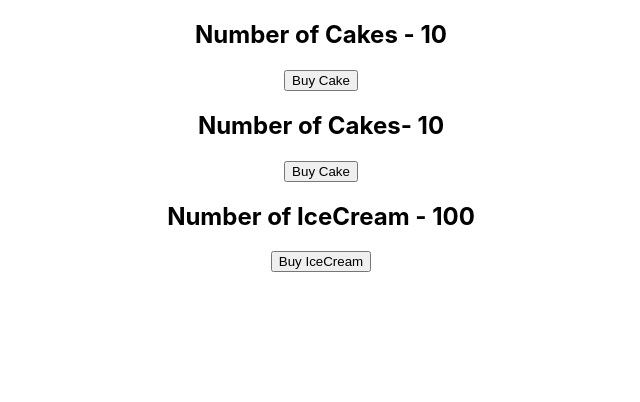
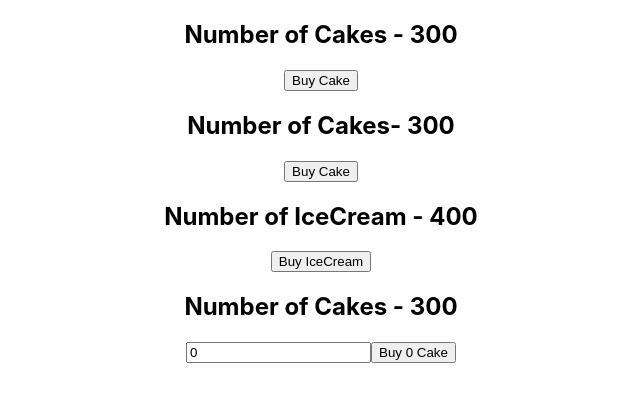
Before and after one commit to rabobahago/react-redux-app, a React (Create React App) app: page / in a window 1280 px wide. Shown: the top 402 px of the page, without its empty margins (319-959 px from the left). Built offline with nearby package versions, Linux system fonts and the light colour scheme.

Commit message:
action payload added

```diff
--- a/src/App.js
+++ b/src/App.js
@@ -5,6 +5,7 @@
 import CakeContainer from './components/CakeContainer';
 import CakeHookContainer from './components/CakeHookContainer';
 import IceCreamContainer from './components/IceCreamContainer';
+import NewCakeContainer from './components/NewCakeContainer';
 
 function App() {
   return (
@@ -13,6 +14,7 @@
         <CakeContainer/>
         <CakeHookContainer/>
         <IceCreamContainer/>
+        <NewCakeContainer/>
       </div>
     </Provider>
   );
--- /dev/null
+++ b/src/components/NewCakeContainer.js
@@ -0,0 +1,28 @@
+import React, { useState } from 'react';
+import {connect} from 'react-redux';
+import { buyCake } from '../redux/index';
+
+const NewCakeContainer =props=>{
+    const [number, setNumber] = useState(0);
+    return(
+        <div>
+            <h2>Number of Cakes - {props.numOfCakes}</h2>
+            <input type='text' value={number} onChange={e=>setNumber(e.target.value)}/>
+            <button onClick={()=>props.buyCake(number)}>Buy {number} Cake</button>
+        </div>
+    );
+}
+const mapStateToProps = state=>{
+    return{
+        numOfCakes: state.cake.numOfCakes
+    }
+}
+const mapDispatchToProps = dispatch=>{
+    return{
+        buyCake: number=>dispatch(buyCake(number))
+    }
+}
+export default connect(
+    mapStateToProps,
+    mapDispatchToProps
+    )(NewCakeContainer);
--- a/src/redux/cake/cakeActions.js
+++ b/src/redux/cake/cakeActions.js
@@ -1,7 +1,8 @@
 import {BUY_CAKE} from './cakeTypes';
 
-export const buyCake = ()=>{
+export const buyCake = (number=10)=>{
     return{
-        type: BUY_CAKE
+        type: BUY_CAKE,
+        payload:number
     }
 }
--- a/src/redux/cake/cakeReducer.js
+++ b/src/redux/cake/cakeReducer.js
@@ -1,7 +1,7 @@
 import { BUY_CAKE } from './cakeTypes';
 
 const initialState = {
-    numOfCakes: 10,
+    numOfCakes: 300,
 }
 
 const cakeReducer = (state = initialState, action)=>{
@@ -9,7 +9,7 @@
         case BUY_CAKE:
             return{
                 ...state,
-                numOfCakes: state.numOfCakes - 1
+                numOfCakes: state.numOfCakes - action.payload
             }
         default:
             return state
--- a/src/redux/iceCream/iceCreamReducer.js
+++ b/src/redux/iceCream/iceCreamReducer.js
@@ -1,7 +1,7 @@
 import { BUY_ICECREAM } from './iceCreamTypes';
 
 const initialState = {
-    numOfIceCreams: 100
+    numOfIceCreams: 400
 }
 
 const buyIceCream = (state = initialState, action)=>{
```
Also changed, not shown: 1 other file (tests, documents, lock files or other folders).
